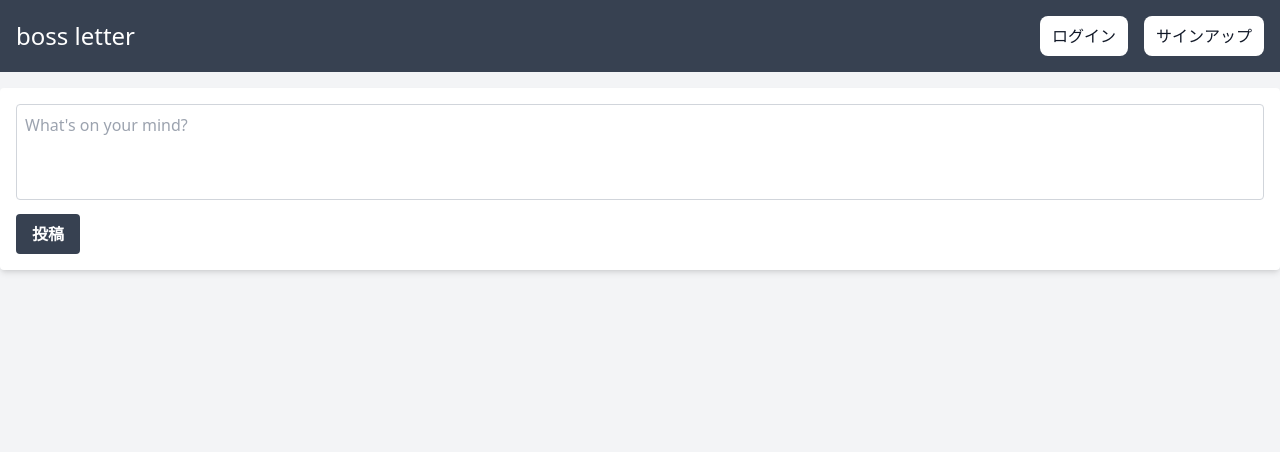
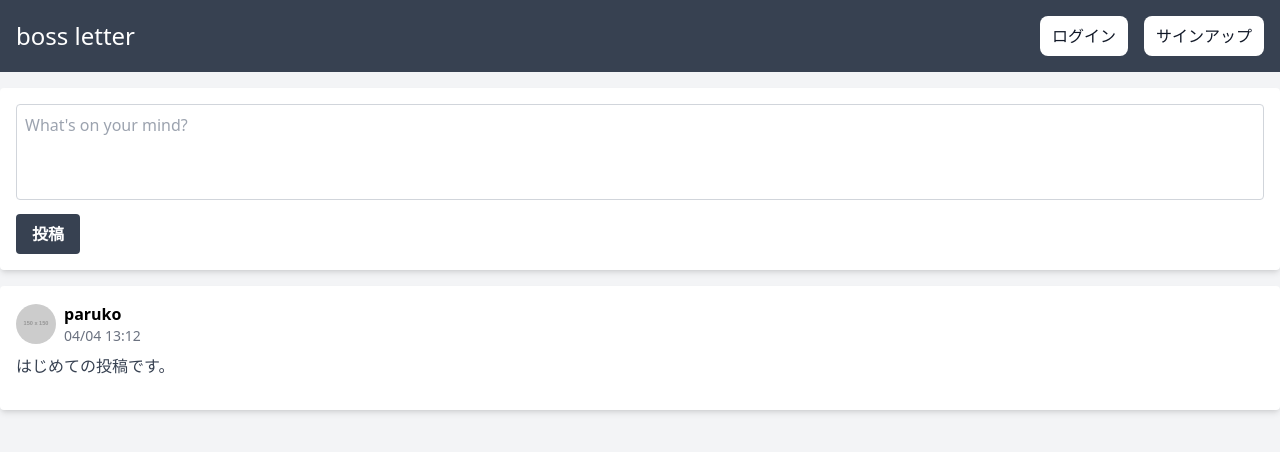
Before and after one commit to ayakuma309/next-sns-frontend, a Next.js app: page / in a window 1280 px wide. Shown: the top 452 px of the page. Built offline with nearby package versions, Linux system fonts and the light colour scheme.

Commit message:
add: 投稿画面を作成

```diff
--- /dev/null
+++ b/src/components/Post.tsx
@@ -0,0 +1,26 @@
+import React from 'react'
+
+const Post = () => {
+  return (
+    <div>
+      <div className="bg-white shadow-md rounded p-4 mb-4">
+        <div className="mb-4">
+          <div className="flex items-center mb-2">
+            <img
+              className="w-10 h-10 rounded-full mr-2"
+              src="https://via.placeholder.com/150"
+              alt="User Avatar"
+            />
+            <div>
+              <h2 className="font-semibold text-md">paruko</h2>
+              <p className="text-gray-500 text-sm">04/04 13:12</p>
+            </div>
+          </div>
+          <p className="text-gray-700">はじめての投稿です。</p>
+        </div>
+      </div>
+    </div>
+  )
+}
+
+export default Post
--- a/src/components/Timeline.tsx
+++ b/src/components/Timeline.tsx
@@ -1,4 +1,5 @@
 import React from 'react'
+import Post from './Post'
 
 const Timeline = () => {
   return (
@@ -19,6 +20,7 @@ const Timeline = () => {
               </button>
             </form>
           </div>
+          <Post />
         </main>
       </div>
     </div>
```
